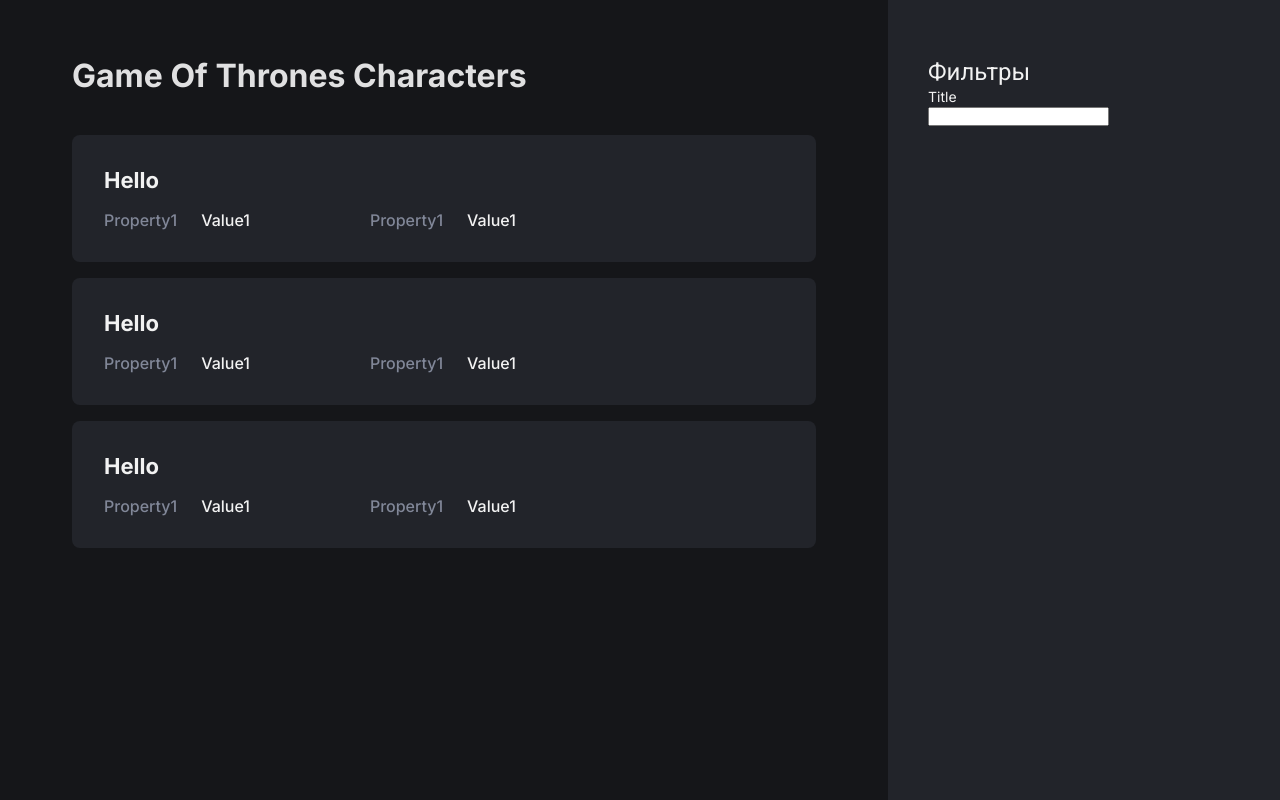
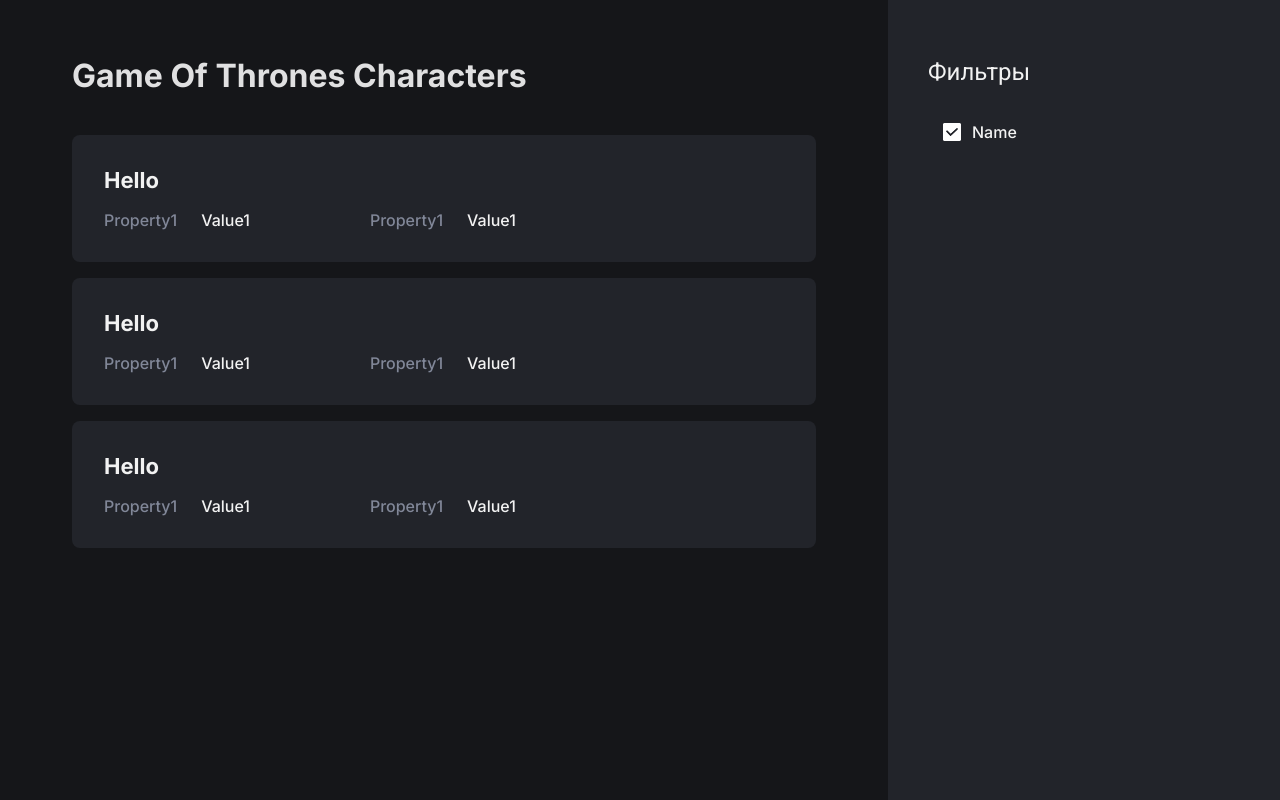
Before and after one commit to nikitandro/graff-interactive-test-task, a React (Create React App) app: page / in a window 1280 px wide. Built offline with nearby package versions, Linux system fonts and the light colour scheme.

Commit message:
Changes:
* Some input changes.
* Created checkbox component.

```diff
--- /dev/null
+++ b/src/components/Check/Check.scss
@@ -0,0 +1,18 @@
+.check {
+  display: flex;
+  flex-direction: row;
+  align-items: center;
+  padding: 8px 16px 8px 12px;
+  gap: 8px;
+  height: 40px;
+
+  &__name {
+    cursor: pointer;
+    -webkit-touch-callout: none;
+    -webkit-user-select: none;
+    -khtml-user-select: none;
+    -moz-user-select: none;
+    -ms-user-select: none;
+    user-select: none;
+  }
+}
--- /dev/null
+++ b/src/components/Check/Check.tsx
@@ -0,0 +1,23 @@
+import './Check.scss';
+import noCheckIcon from '../../assets/icons/CheckBox_No.svg';
+import yesCheckBoxIcon from '../../assets/icons/CheckBox_Yes.svg';
+import { useState, useCallback } from 'react';
+
+export const Check = () => {
+  const [isChosen, setIsChosen] = useState<boolean>(true);
+  const toggleIsChosen = useCallback(() => {
+    setIsChosen((state) => !state);
+  }, []);
+
+  return (
+    <div className='check' onClick={toggleIsChosen}>
+      <img
+        src={isChosen ? yesCheckBoxIcon : noCheckIcon}
+        className={
+          'check__icon ' + (isChosen ? 'check__icon_yes' : 'check__icon_no')
+        }
+      />
+      <p className='check__name'>Name</p>
+    </div>
+  );
+};
--- a/src/components/Input/Input.scss
+++ b/src/components/Input/Input.scss
@@ -2,5 +2,53 @@
   &__title {
     font-weight: 400;
     font-size: 14px;
+    color: #c5c7ce;
+    margin-bottom: 4px;
+  }
+
+  &__wrapper {
+    // background: linear-gradient(#bc75ff, #798fff);
+    // width: 100%;
+    // height: 46px;
+    // border-radius: 4px;
+    // padding-top: 2px;
+    // padding-left: 2px;
+    // display: flex;
+    // justify-content: center;
+    // align-items: center;
+  }
+
+  &__input {
+    font-family: 'Inter';
+    font-style: normal;
+    font-weight: 400;
+    font-size: 16px;
+    background: #393c46;
+    border-radius: 4px;
+    border: none;
+    padding: 12px 16px;
+    // width: calc(100% - 2px);
+    width: 100%;
+    // height: calc(100% - 2px);
+    height: 46px;
+    color: #f2f2f2;
+
+    &_list {
+      height: auto;
+      list-style: none;
+      border-top-right-radius: 0;
+      border-top-left-radius: 0;
+    }
+
+    &::placeholder {
+      color: #c5c7ce;
+    }
+
+    &:focus {
+      outline: none;
+    }
   }
 }
+
+.list-value {
+}
--- a/src/components/Input/Input.tsx
+++ b/src/components/Input/Input.tsx
@@ -1,15 +1,40 @@
+import { useCallback, useState } from 'react';
 import './Input.scss';
+import { Check } from '../Check/Check';
 
-export const Input = ({ title }: IInputProps) => {
+export const Input = ({ title, type, placeholder }: IInputProps) => {
+  const [isFocused, setIsFocused] = useState<boolean>();
+  const setFocus = useCallback(() => {
+    setIsFocused(true);
+  }, []);
   return (
     <div className='input'>
       <p className='input__title'>{title}</p>
-      <input type='text' />
+      <div className='input__wrapper'>
+        {/* <input
+          type='search'
+          className='input__input_search'
+          placeholder={placeholder}
+        /> */}
+        <ListInput />
+      </div>
     </div>
   );
 };
 
 export interface IInputProps {
-  title: string;
-  type: 'text' | 'list';
+  title?: string;
+  type: 'search' | 'list';
+  placeholder?: string;
 }
+
+const ListInput = () => {
+  return (
+    // <ul className='input__input input__input_list'>
+    //   {/* <li className='list-value'>1</li>
+    //   <li>2</li> */}
+
+    // </ul>
+    <></>
+  );
+};
--- a/src/pages/ListPage/ListPage.scss
+++ b/src/pages/ListPage/ListPage.scss
@@ -22,6 +22,7 @@
     font-weight: 400;
     font-size: 24px;
     line-height: 32px;
+    margin-bottom: 24px;
   }
 
   @media (max-width: 1000px) {
--- a/src/pages/ListPage/ListPage.tsx
+++ b/src/pages/ListPage/ListPage.tsx
@@ -3,6 +3,7 @@
 import './ListPage.scss';
 import filtersIcon from '../../assets/icons/Filters.svg';
 import { Input } from '../../components/Input/Input';
+import { Check } from '../../components/Check/Check';
 
 export const ListPage = () => {
   return (
@@ -12,7 +13,9 @@
           <div className='filter-section'>
             <h1 className='filter-section__title'>Фильтры</h1>
             <div className='filter-section__inputs'>
-              <Input title='Title' type='text' />
+              {/* <Input title='Title' type='search' placeholder='Название' />
+               */}
+              <Check />
             </div>
           </div>
         </aside>
```
Also changed, not shown: src/assets/icons/CheckBox_No.svg.
